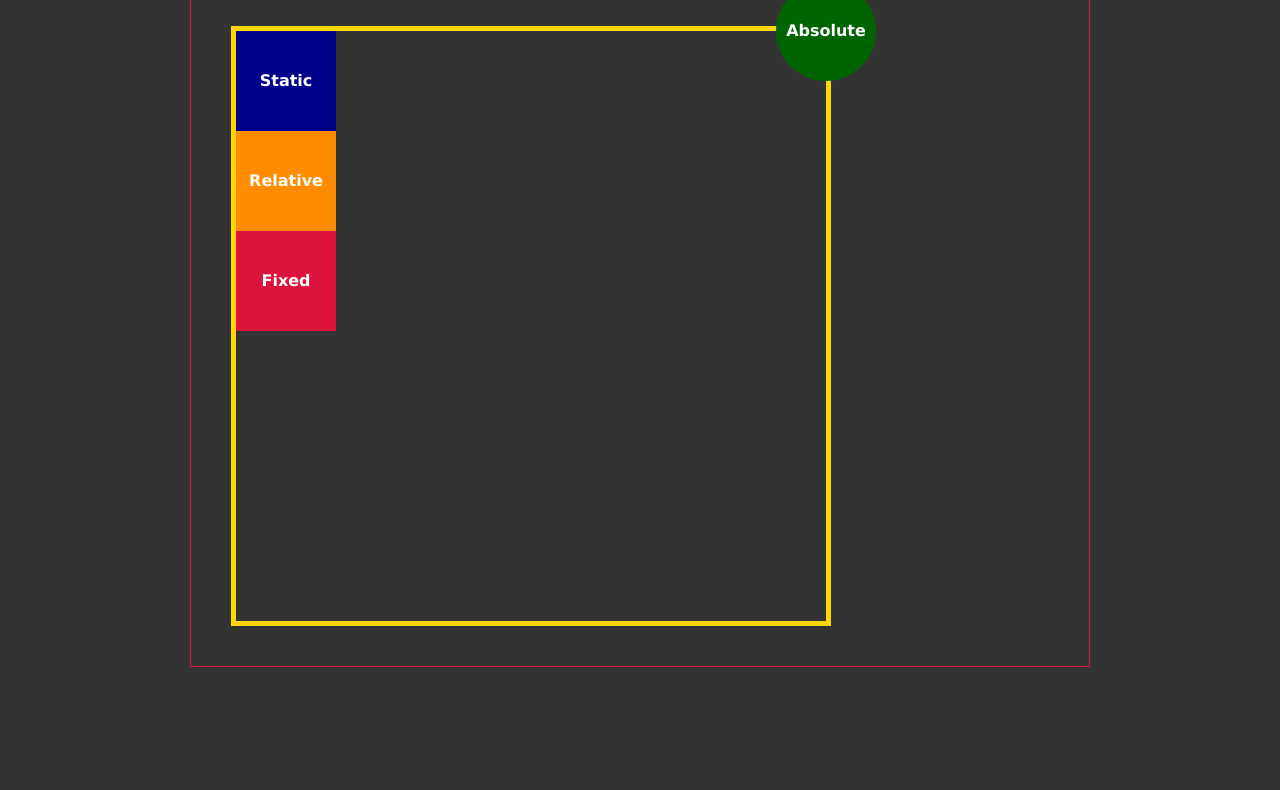
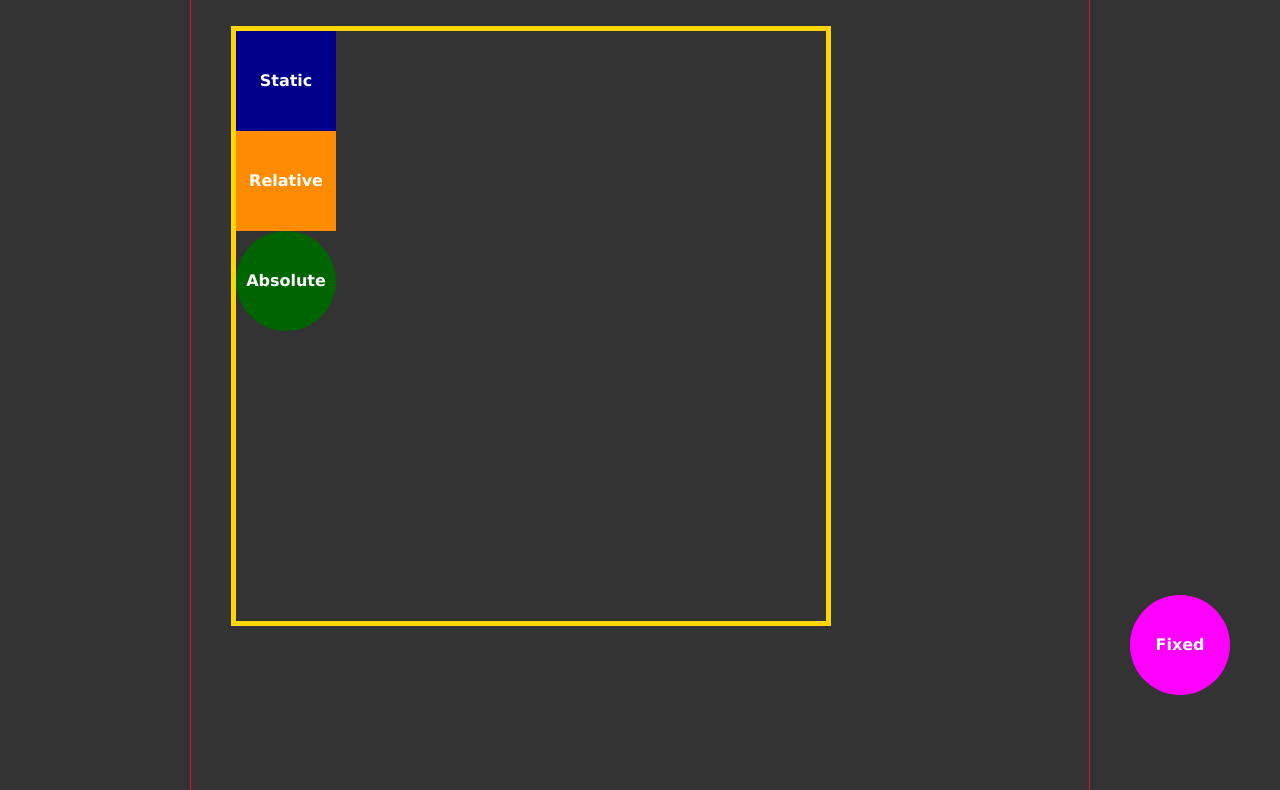
Before and after one commit to FlorAmado/clase-01, a website built with Vite: page clase-02/01-position-cont/index.html in a window 1280 px wide. Shown: the part 55-845 px from the top of the page. Before the commit the page ends 800 px from the top, so only its background shows below. Built offline with nearby package versions, Linux system fonts and the light colour scheme.

Commit message:
Finaliza position y Empieza potision sticky

```diff
--- a/clase-02/01-position-cont/src/style.css
+++ b/clase-02/01-position-cont/src/style.css
@@ -11,6 +11,7 @@ body {
     /* Tipografía segura -> Todos los SO van a tener alguna de estás tipografías */
     font-family: Verdana, Geneva, Tahoma, sans-serif;
     background-color: #333;
+    height: 1500px;
 }
 
 .contenedor {
@@ -59,9 +60,18 @@ body {
 }
 
 .absolute{
-    position: absolute;
+    position: static;
+   /*  position: absolute; */
     right: -50px;
     top: -50px;
     border-radius: 50%;
     background-color: darkgreen;
 }
+
+.fixed{/* elemento fijado */
+    position: fixed;
+    right: 50px;
+    bottom: 50px;
+    border-radius: 50%;
+    background-color: magenta;
+}
--- /dev/null
+++ b/clase-02/02-position-sticky/src/main.js
@@ -0,0 +1 @@
+import './style.css'
--- /dev/null
+++ b/clase-02/02-position-sticky/src/style.css
@@ -0,0 +1,21 @@
+
+/* Reset */
+* {
+    padding: 0;
+    margin: 0;
+    box-sizing: border-box;
+}
+
+body {
+    background-color: #eee;
+    /* Tipografía segura -> Todos los SO van a tener alguna de estás tipografías */
+    font-family: Verdana, Geneva, Tahoma, sans-serif;
+    background-color: #333;
+    height: 1500px;
+}
+
+.contenedor {
+    max-width: 900px;
+    border: 1px solid crimson;
+    margin: auto;
+}
```
Also changed, not shown: clase-02/02-position-sticky/index.html (added, +18 -0 lines), clase-02/02-position-sticky/package.json (added, +14 -0 lines), 2 other files.
